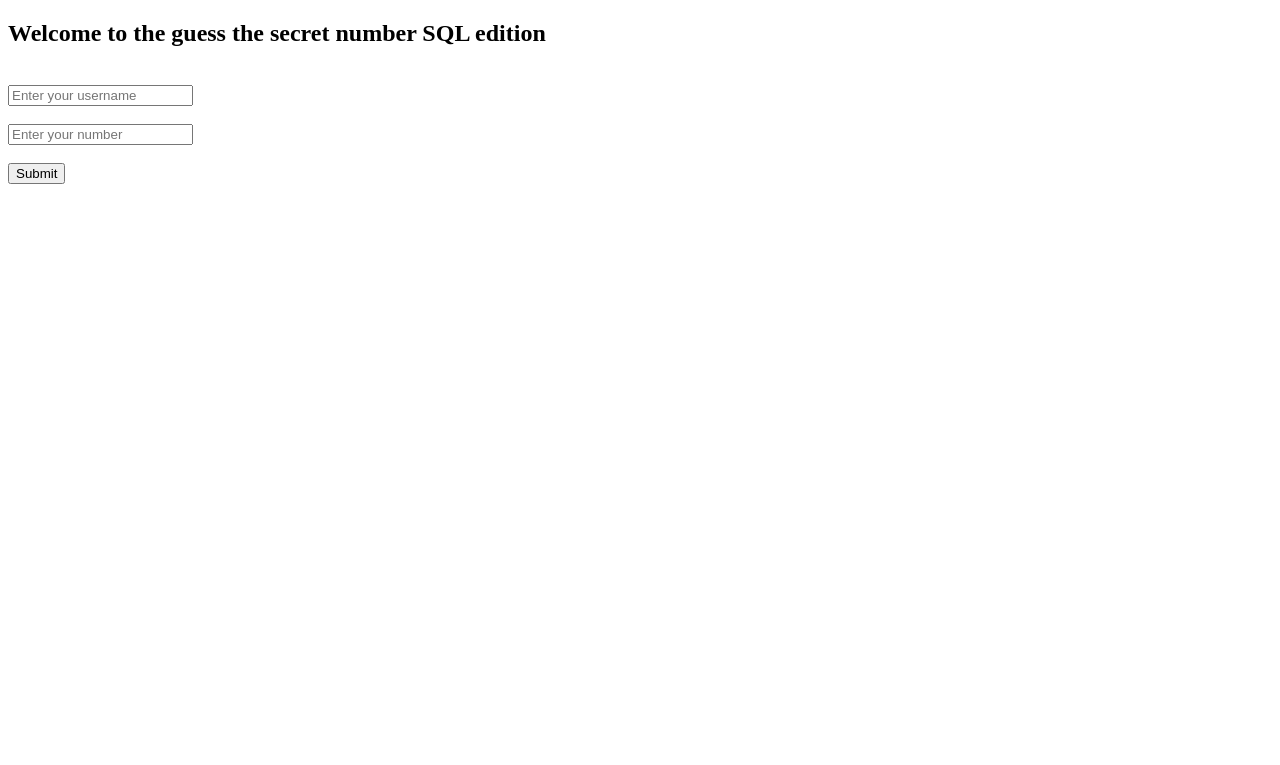
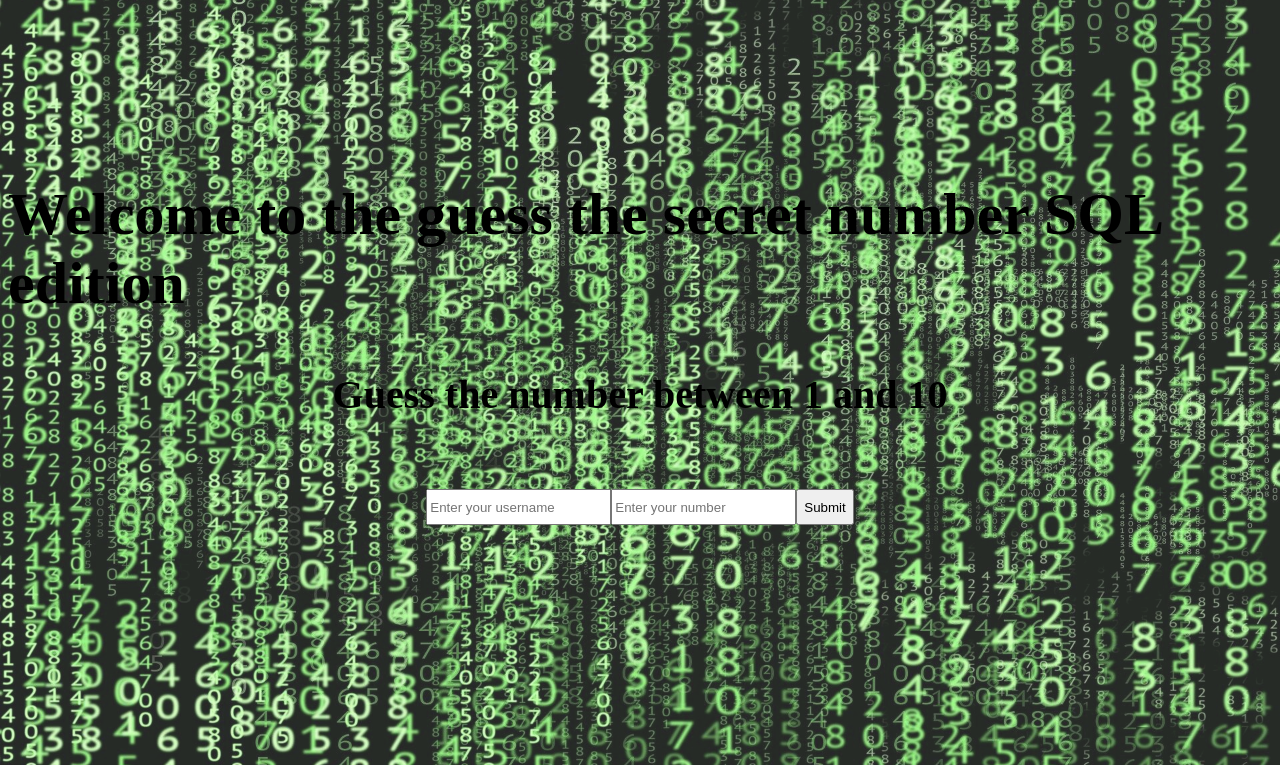
Before and after one commit to blaz-k/lesson, a Flask app: page / in a window 1280 px wide. Shown: the top 765 px of the page. Run offline with Flask 2, Linux system fonts and the light colour scheme.

Commit message:
no message

```diff
--- /dev/null
+++ b/18_sql-secret-number/static/css/game.css
@@ -0,0 +1,41 @@
+body::before {
+  content: "";
+  position: fixed;
+  background: url("../img/numbers.jpeg") center no-repeat;
+  background-size: cover;
+  left: 0;
+  right: 0;
+  top: 0;
+  height: 100vh;
+  z-index: -1;
+  opacity: 0.85;
+
+ }
+
+h2{
+    display: flex;
+    font-size: 60px;
+    justify-content: center;
+    align-items: center;
+    margin-top: 3em;
+}
+
+form {
+    display: flex;
+    justify-content: center;
+    align-content: center;
+
+}
+a{
+    display:flex;
+    font-size: 30px;
+    justify-content: center;
+    align-content: center;
+    margin-top: 3em;
+}
+h4{
+    display: flex;
+    font-size: 40px;
+    justify-content: center;
+    align-items: center;
+}
--- a/18_sql-secret-number/templates/base.html
+++ b/18_sql-secret-number/templates/base.html
@@ -3,6 +3,7 @@
     <head>
         <meta charset="UTF-8">
         <title>{% block title %}Title{% endblock title %}</title>
+        <link href="/static/css/game.css" rel="stylesheet">
     </head>
     <body>
         {% block content %}{% endblock content %}
--- a/18_sql-secret-number/templates/index.html
+++ b/18_sql-secret-number/templates/index.html
@@ -5,6 +5,7 @@
 
   {% block content %}
     <h2>Welcome to the guess the secret number SQL edition</h2>
+    <h4>Guess the number between 1 and 10</h4>
     <br>
     <form action="/result" method="post" >
         <input type="text" name="username" placeholder="Enter your username">
@@ -13,6 +14,6 @@
         <input type="number" name="guess" placeholder="Enter your number">
         <br>
         <br>
-        <button type="submit">Submit</button>
+        <button type="submit" >Submit</button>
     </form>
 {% endblock content %}
--- a/18_sql-secret-number/templates/result.html
+++ b/18_sql-secret-number/templates/result.html
@@ -4,7 +4,6 @@
 
 {% block content %}
 <a href="/">BACK</a>
-<p>
-Your result is {{result}}</p>
+<h2>Your result is {{result}}</h2>
 
 {% endblock content %}
```
Also changed, not shown: 18_sql-secret-number/static/img/math.jpg (added), 18_sql-secret-number/static/img/numbers.jpeg (added).
